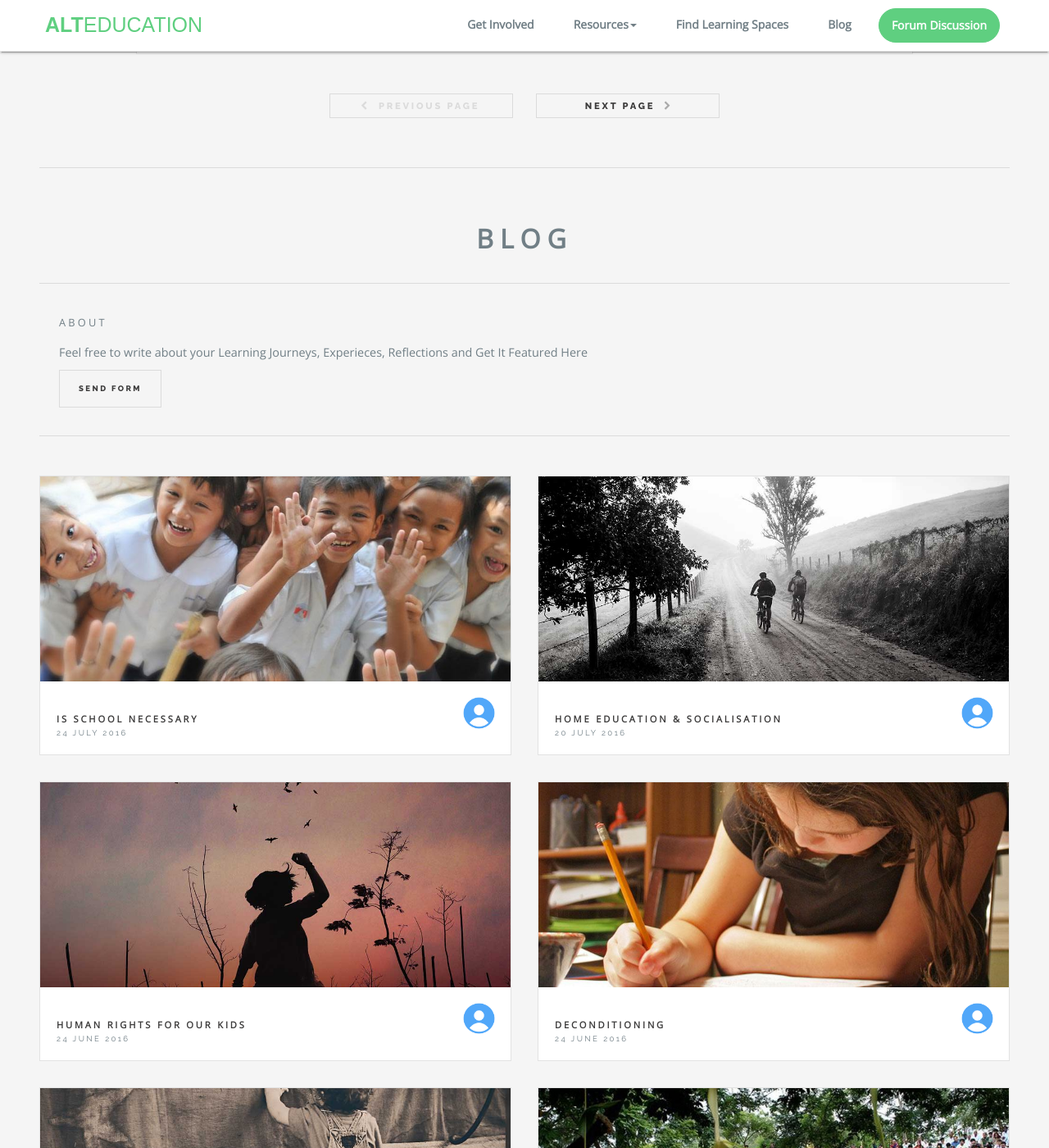
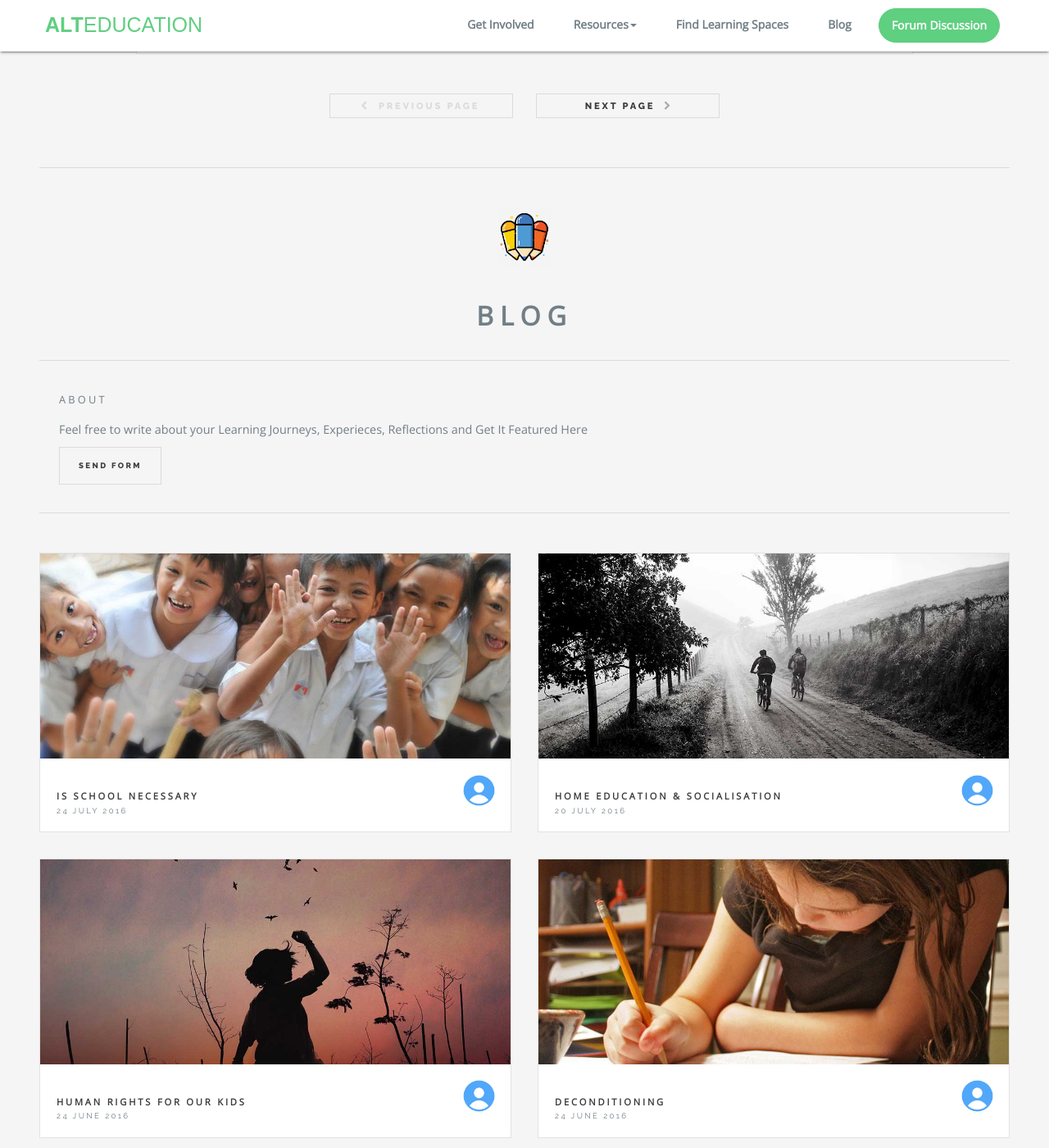
Before and after one commit to alteducation/web, a Jekyll site: the page built from blog/index.html, in a window 1280 px wide and 1400 px high, scrolled down 4228 px. Shown: the whole window at 82% size. Built offline with Jekyll 4.4.1, drawn with Linux system fonts in a browser that asks for light colours; some web fonts are replaced; the list of posts is cut into pages by our own code; comment, search, counter and statistics services are not loaded.

Commit message:
Final Layout Fixes For Blog

```diff
--- a/blog/index.html
+++ b/blog/index.html
@@ -65,7 +65,7 @@
 
 				<!-- Intro -->
 					<section id="intro">
-						<!-- <a href="#" class="logo"><img src="{{site.baseurl}}/img/blog/logo.png" alt="" /></a> -->
+						<a href="#" class="logo"><img src="{{site.baseurl}}/img/blog/logo.png" alt="" /></a>
 						<header>
 							<h2 id="blog-label"><a href="{{site.baseurl}}/blog">Blog</a></h2>
 							<p></a></p>
--- a/css/blog.css
+++ b/css/blog.css
@@ -2742,8 +2742,8 @@
 		@media screen and (max-width: 980px) {
 
 			.post {
-				border-left: 0;
-				border-right: 0;
+				/*border-left: 0;
+				border-right: 0;*/
 				left: -3em;
 				width: calc(100% + (3em * 2));
 			}
@@ -3323,7 +3323,7 @@
 		}
 
 	#intro header h2 {
-		font-size: 2.5em;
+		font-size: 2em;
 		font-weight: 900;
 	}
 
```
